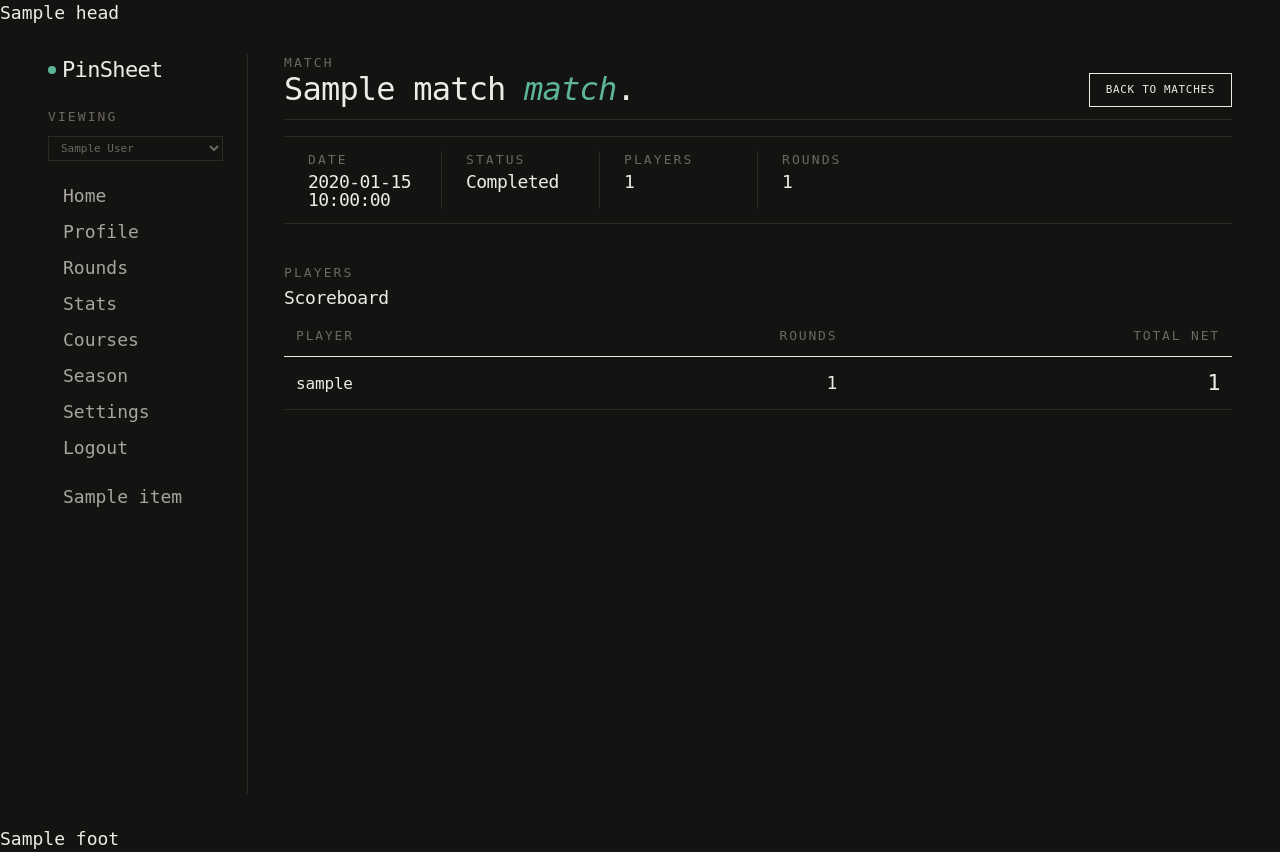
After one commit to BitNinja01/pinsheet-server, a Python web app: template source/web/templates/match_detail.html in a window 1280 px wide. The commit adds this page. Run offline with Jinja, Linux system fonts and the light colour scheme; the template is opened without the code that fills it: most values are stand-ins (such as "Sample title", 1, 10 or a date in 2020); some web fonts are replaced.

Commit message:
feat: create match flow with form and detail page (P1_028)

```diff
--- a/source/routes/__init__.py
+++ b/source/routes/__init__.py
@@ -6,6 +6,7 @@ def register_routes(app, limiter, csrf, User):
     from source.routes.settings import register_settings_routes
     from source.routes.stats import register_stats_routes
     from source.routes.admin import register_admin_routes
+    from source.routes.matches import register_matches_routes
 
     register_auth_routes(app, limiter, User)
     register_dashboard_routes(app, limiter, csrf)
@@ -14,3 +15,4 @@ def register_routes(app, limiter, csrf, User):
     register_settings_routes(app, csrf)
     register_stats_routes(app)
     register_admin_routes(app, csrf)
+    register_matches_routes(app)
--- a/source/web/templates/dashboard_social.html
+++ b/source/web/templates/dashboard_social.html
@@ -87,7 +87,7 @@
             <div class="ps-eyebrow">Head to head</div>
             <div class="ps-serif" style="font-size: 18px; margin-top: 2px;">Your matches</div>
         </div>
-        <a href="#" class="ps-btn">+ Create Match</a>
+        <a href="/matches/new" class="ps-btn">+ Create Match</a>
     </div>
     <div class="empty-state">
         <p class="placeholder">No matches yet. Create one to challenge another player.</p>
--- /dev/null
+++ b/source/web/templates/match_detail.html
@@ -0,0 +1,68 @@
+{% extends "base.html" %}
+{% block content %}
+
+<div class="ps-topbar">
+    <div>
+        <div class="ps-eyebrow">Match</div>
+        <h1 class="ps-h1">{{ match.course_name }} <em>match</em>.</h1>
+    </div>
+    <div class="ps-row">
+        <a href="/?tab=matches" class="ps-btn ps-btn--ghost">Back to Matches</a>
+    </div>
+</div>
+
+<div class="ps-stat-strip">
+    <div class="ps-stat">
+        <div class="ps-eyebrow">Date</div>
+        <div class="ps-stat-v" style="font-size:var(--ps-fs-body);">{{ match.date }}</div>
+    </div>
+    <div class="ps-stat">
+        <div class="ps-eyebrow">Status</div>
+        <div class="ps-stat-v" style="font-size:var(--ps-fs-body);text-transform:capitalize;">{{ match.status }}</div>
+    </div>
+    <div class="ps-stat">
+        <div class="ps-eyebrow">Players</div>
+        <div class="ps-stat-v" style="font-size:var(--ps-fs-body);">{{ match.player_count }}</div>
+    </div>
+    <div class="ps-stat">
+        <div class="ps-eyebrow">Rounds</div>
+        <div class="ps-stat-v" style="font-size:var(--ps-fs-body);">{{ match.round_count }}</div>
+    </div>
+</div>
+
+<section style="margin-top: 24px;">
+    <div class="ps-row ps-between" style="margin-bottom: 16px;">
+        <div>
+            <div class="ps-eyebrow">Players</div>
+            <div class="ps-serif" style="font-size: 18px; margin-top: 2px;">Scoreboard</div>
+        </div>
+    </div>
+    <table class="ps-table">
+        <thead>
+            <tr>
+                <th>Player</th>
+                <th class="r">Rounds</th>
+                <th class="r">Total Net</th>
+            </tr>
+        </thead>
+        <tbody>
+            {% for p in players %}
+            <tr>
+                <td>
+                    <div class="ps-course">{{ p.user_name }}</div>
+                </td>
+                <td class="r">{{ p.round_count }}</td>
+                <td class="r">
+                    {% if p.round_count > 0 %}
+                    <span class="ps-score">{{ '%.0f'|format(p.total_net) }}</span>
+                    {% else %}
+                    <span style="color:var(--ps-ink-3);">&mdash;</span>
+                    {% endif %}
+                </td>
+            </tr>
+            {% endfor %}
+        </tbody>
+    </table>
+</section>
+
+{% endblock %}
```
Also changed, not shown: source/routes/matches.py (added, +60 -0 lines), source/web/templates/match_new.html (added, +45 -0 lines).
